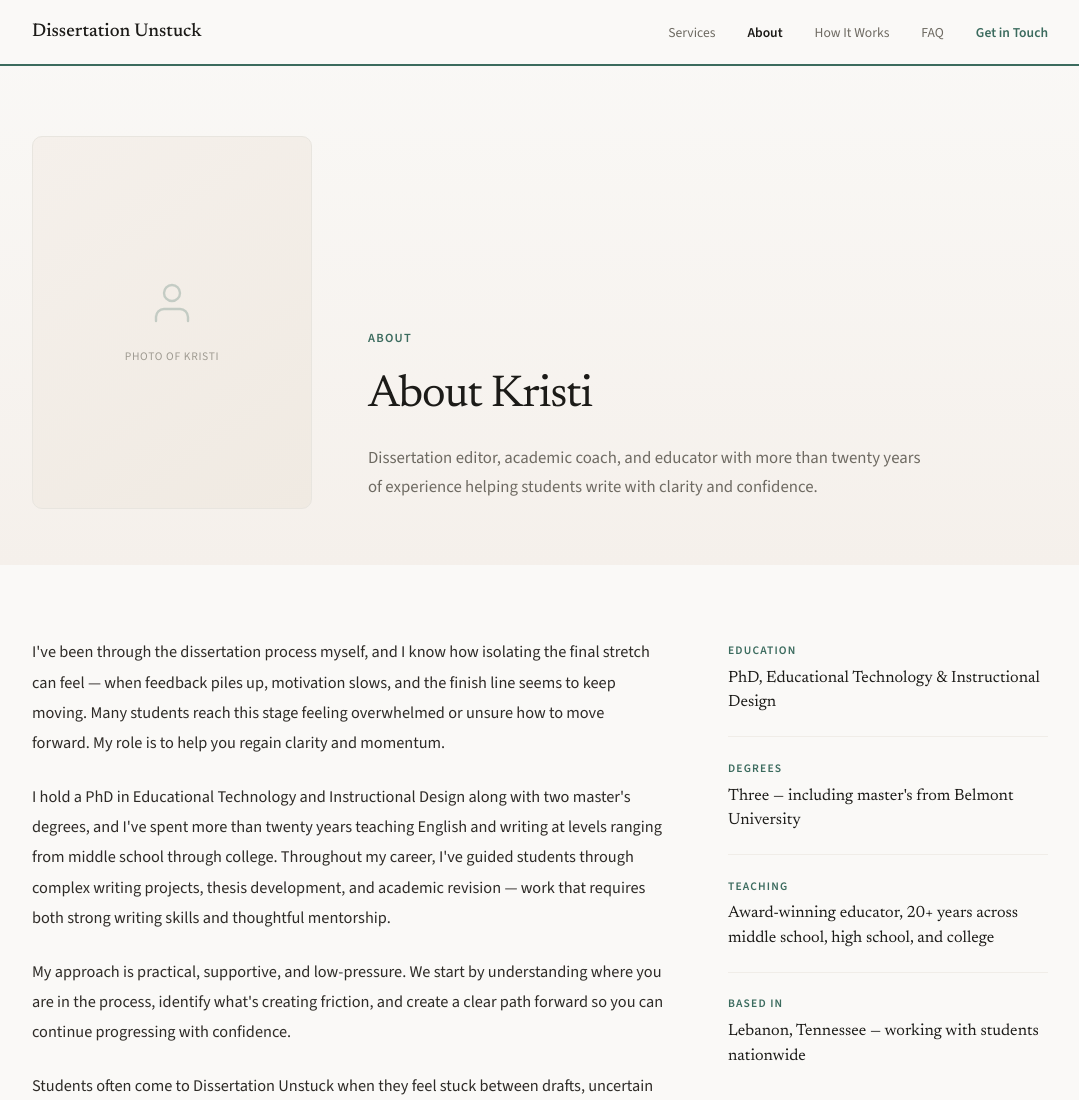
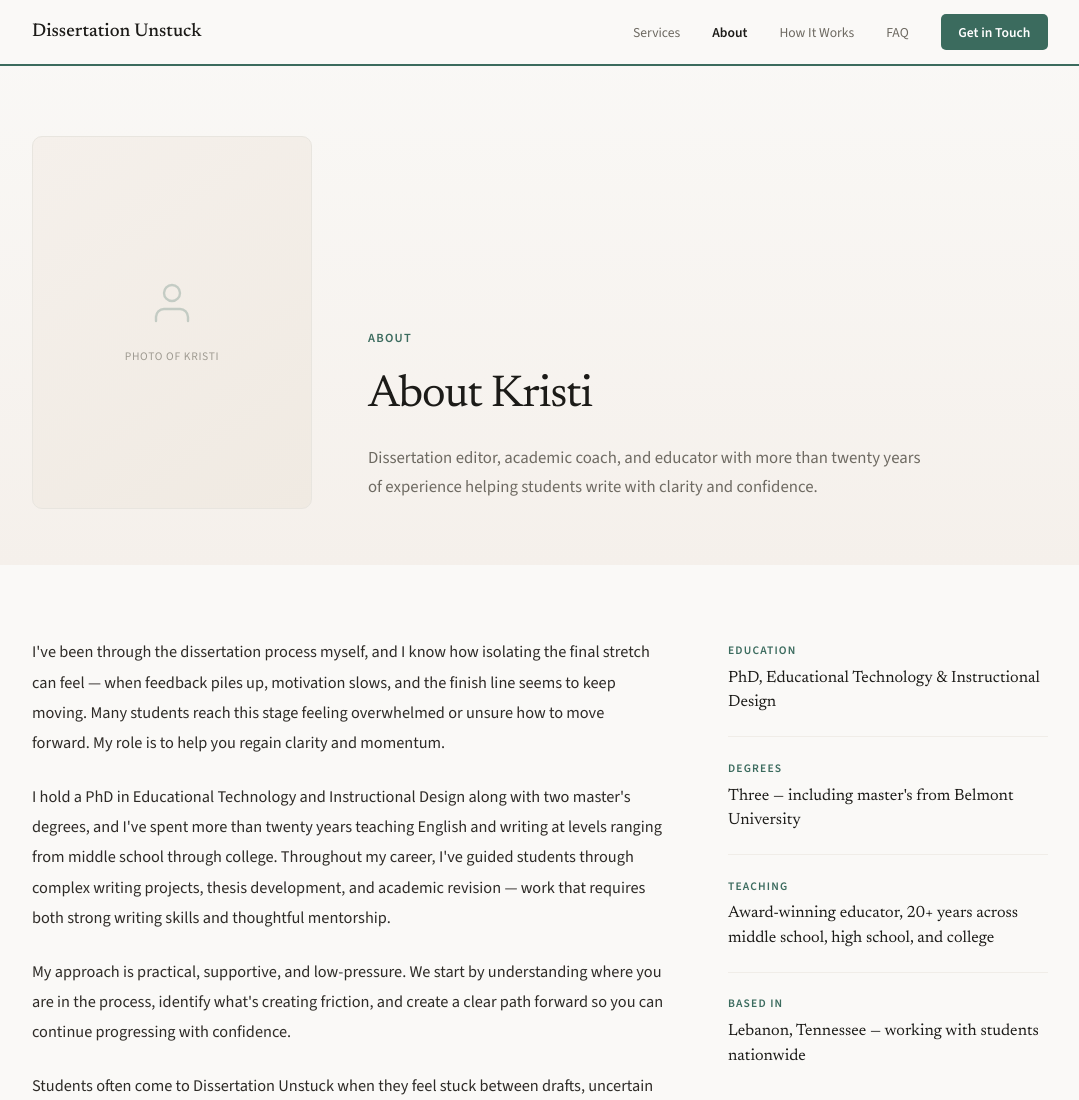
Before and after one commit to benmill23/dissertationunstuck, a plain HTML site: page about.html in a window 1280 px wide. Shown: the top 1100 px of the page, without its empty margins (100-1179 px from the left). Drawn offline with nearby package versions, Linux system fonts and the light colour scheme.

Commit message:
Style nav CTA as filled green button across all pages
Co-Authored-By: Claude Opus 4.6 <noreply@anthropic.com>

```diff
--- a/about.html
+++ b/about.html
@@ -94,10 +94,19 @@
     .nav-links a:hover { color: var(--dark); }
     .nav-links a.active { color: var(--dark); font-weight: 600; }
     .nav-links .nav-cta {
-      color: var(--accent);
+      color: #fff;
       font-weight: 600;
+      background: var(--accent);
+      padding: 0.45rem 1.1rem;
+      border-radius: 5px;
+      transition: background 0.2s, transform 0.15s, box-shadow 0.2s;
     }
-    .nav-links .nav-cta:hover { color: var(--accent-light); }
+    .nav-links .nav-cta:hover {
+      color: #fff;
+      background: var(--accent-light);
+      transform: translateY(-1px);
+      box-shadow: 0 3px 12px rgba(59, 107, 94, 0.2);
+    }
 
     .nav-toggle {
       display: none; background: none; border: none; cursor: pointer;
```
Also changed, not shown: contact.html (+11 -2 lines), faq.html (+11 -2 lines), how-it-works.html (+11 -2 lines), index.html (+11 -2 lines), services.html (+11 -2 lines).
